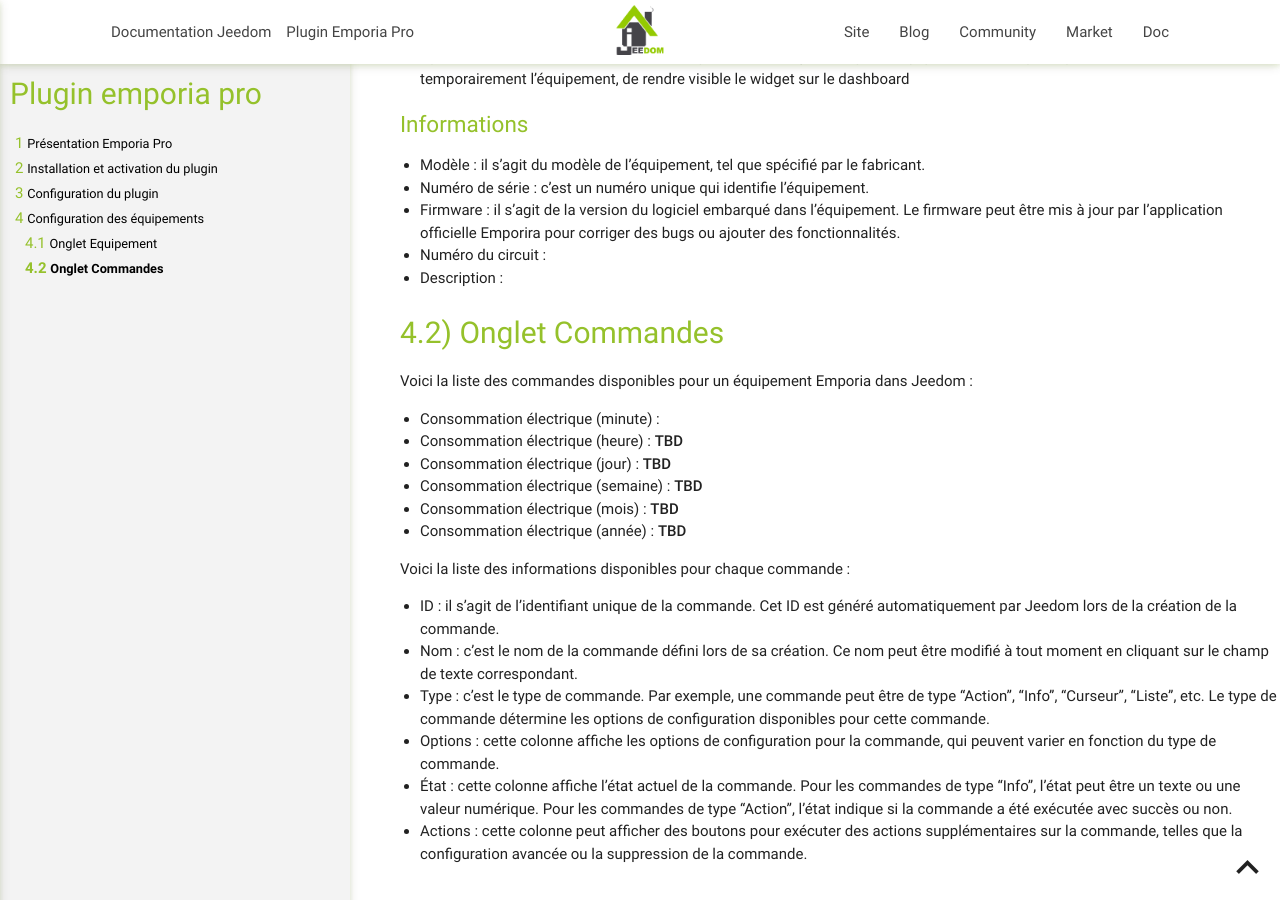
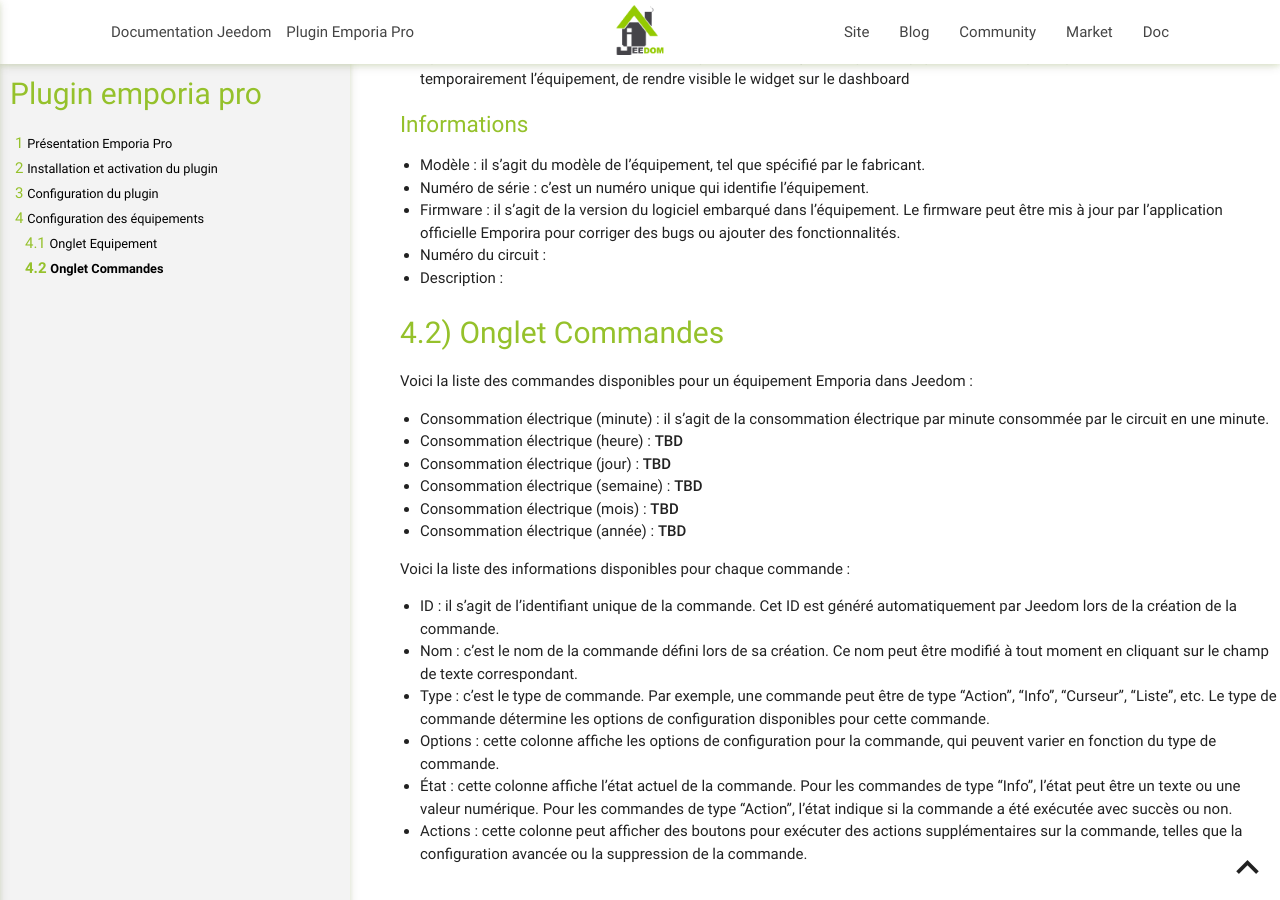
Before and after one commit to thanaus/jeedom_docs, a Jekyll site: the page built from plugins/emporiapro/fr_FR/index.md, in a window 1280 px wide and 900 px high, scrolled down 1622 px. Built offline with Jekyll 4.4.1, drawn with Linux system fonts in a browser that asks for light colours.

Commit message:
Update index.md

```diff
--- a/plugins/emporiapro/fr_FR/index.md
+++ b/plugins/emporiapro/fr_FR/index.md
@@ -78,7 +78,7 @@ En cliquant sur un de vos équipements, vous arrivez sur la page configuration d
 
 Voici la liste des commandes disponibles pour un équipement Emporia dans Jeedom :
 
-- Consommation électrique (minute) :
+- Consommation électrique (minute) : il s'agit de la consommation électrique par minute consommée par le circuit en une minute.
 - Consommation électrique (heure) : **TBD**
 - Consommation électrique (jour) : **TBD**
 - Consommation électrique (semaine) : **TBD**
```
